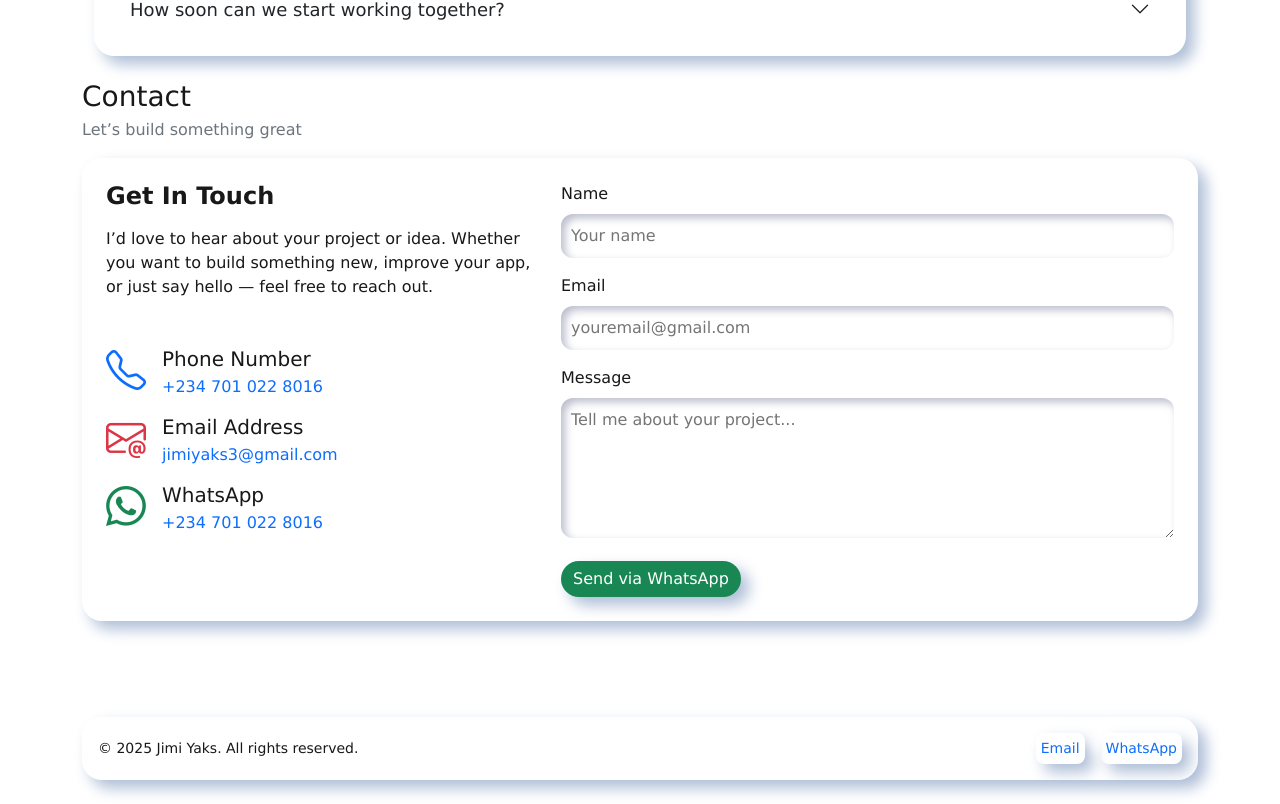
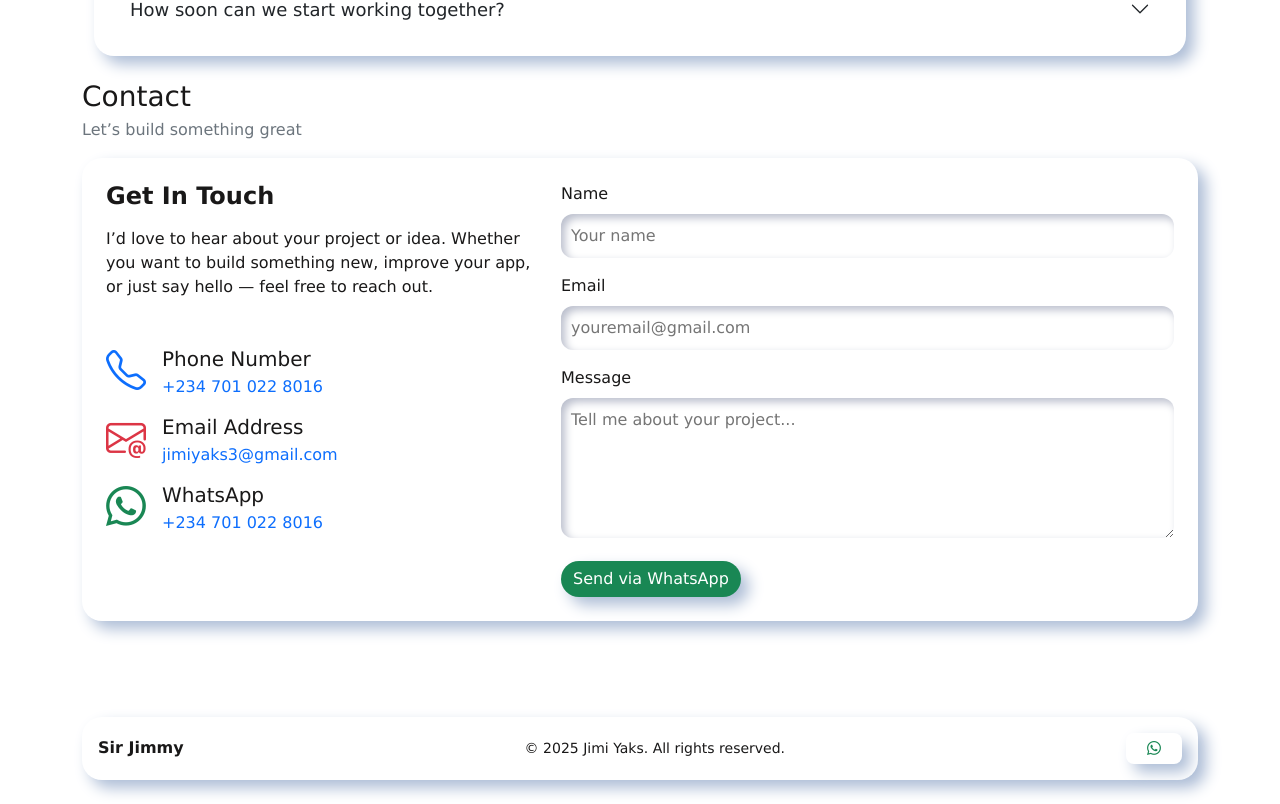
Before and after one commit to Jimmy-ui-maker/00424, a Next.js app: page / in a window 1280 px wide. Shown: the part 2935-3739 px from the top of the page. Built offline with nearby package versions, Linux system fonts and the light colour scheme.

Commit message:
shadow fix

```diff
--- a/src/components/Footer.jsx
+++ b/src/components/Footer.jsx
@@ -4,13 +4,17 @@ export default function Footer() {
     <footer className="py-4 mt-5">
       <div className="container">
         <div className="soft-card p-3 d-flex flex-column flex-md-row justify-content-between align-items-center">
+          {/* Left: Logo */}
+          <div>
+            <a className="navbar-brand fw-bold" href="/">
+              Sir Jimmy
+            </a>
+          </div>
+
           <div className="small">© {year} Jimi Yaks. All rights reserved.</div>
           <div className="small d-flex gap-3">
-            <a href="mailto:jimiyaks3@gmail.com" target="_blank">
-              Email
-            </a>
             <a href="https://wa.me/2347010228016" target="_blank">
-              WhatsApp
+              <i className=" bi bi-whatsapp text-success px-3 mt-sm-4"></i>
             </a>
           </div>
         </div>
```
Also changed, not shown: src/app/globals.css (line endings or trailing spaces).
